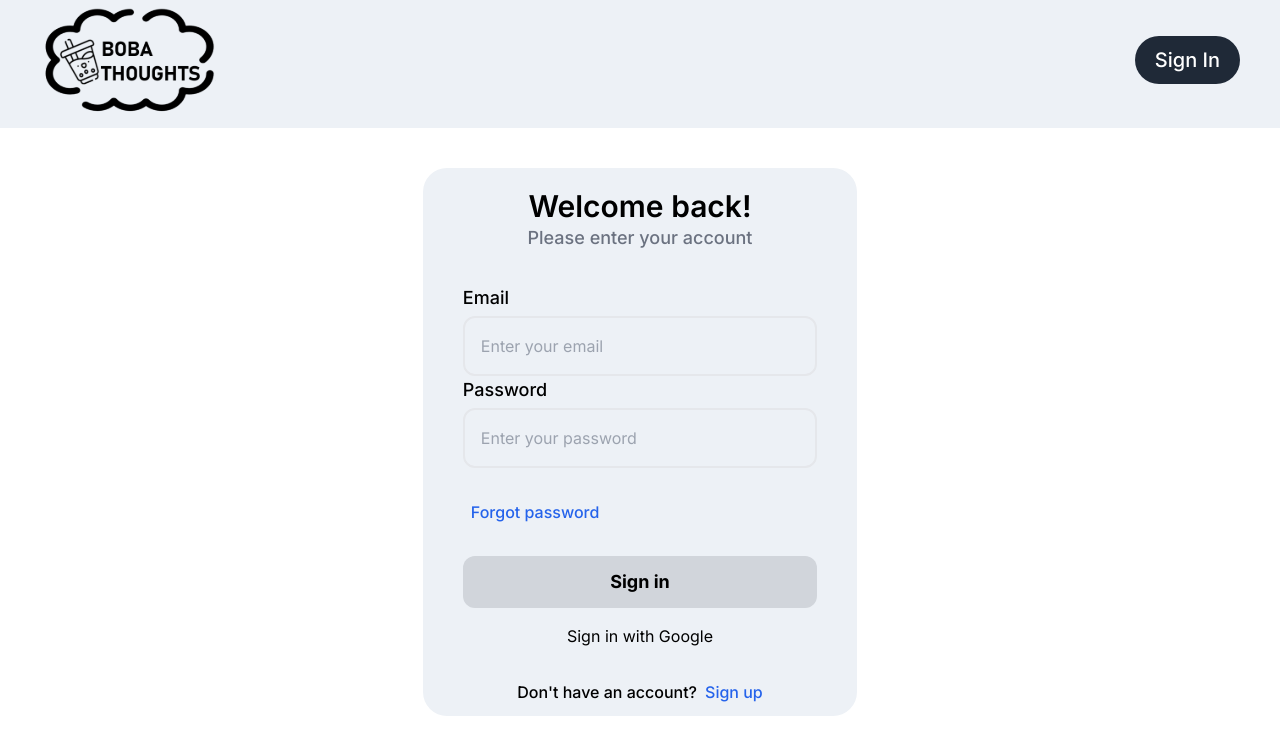
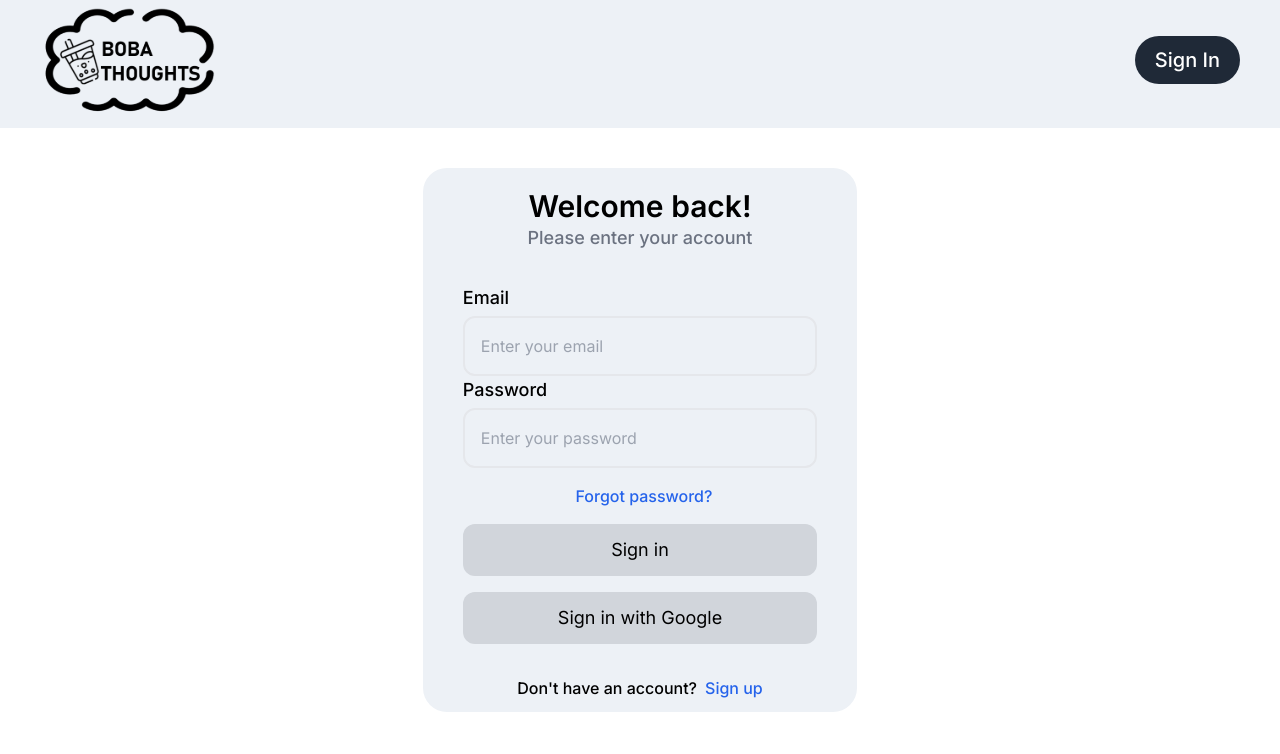
Before and after one commit to stormyy00/BobaThoughts, a Next.js app: page /signin in a window 1280 px wide. Shown: the top 754 px of the page. Built offline with nearby package versions, Linux system fonts and the light colour scheme; no server answers.

Commit message:
Tidy up Signin UI

```diff
--- a/src/app/signin/page.jsx
+++ b/src/app/signin/page.jsx
@@ -58,13 +58,16 @@ const Page = () => {
                                 onChange={(e) => setPassword(e.target.value)} required type="password" name="password" id="password"
                             />
                         </div>
-                        <div className='mt-8 flex justify-between items-center'>
-                            <button className='ml-2 font-medium text-base text-blue-600'>Forgot password</button>
+                        <div className='mt-4 flex justify-center items-center'>
+                            <button className='ml-2 font-medium text-base text-blue-600'>Forgot password?</button>
                         </div>
 
-                        <div className='mt-8 flex flex-col gap-y-4'>
-                            <button type="submit" className='hover:scale-[1.01] ease--in-out transition-all py-3 rounded-xl bg-gray-300 text-lg font-bold'>Sign in</button>
-                            <button onClick={handleGSignIn}>Sign in with Google</button>
+                        <div className='mt-4 flex flex-col gap-y-4'>
+                            <button type="submit" className='hover:scale-[1.01] ease--in-out transition-all py-3 rounded-xl bg-gray-300 text-lg'>Sign in</button>
+                            <button
+                            className='hover:scale-[1.01] ease--in-out transition-all py-3 rounded-xl bg-gray-300 text-lg'
+                            onClick={handleGSignIn}>Sign in with Google
+                            </button>
                         </div>
                     </form>
                         <div className= 'mt-8 mb-3 flex justify-center items-center'>
```
